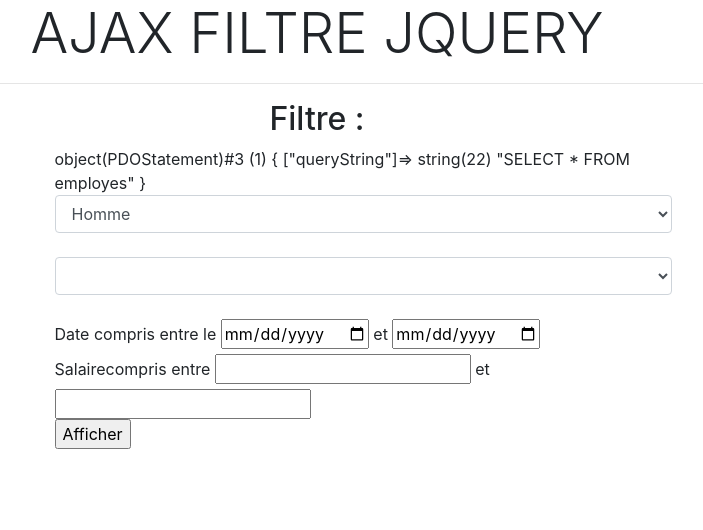
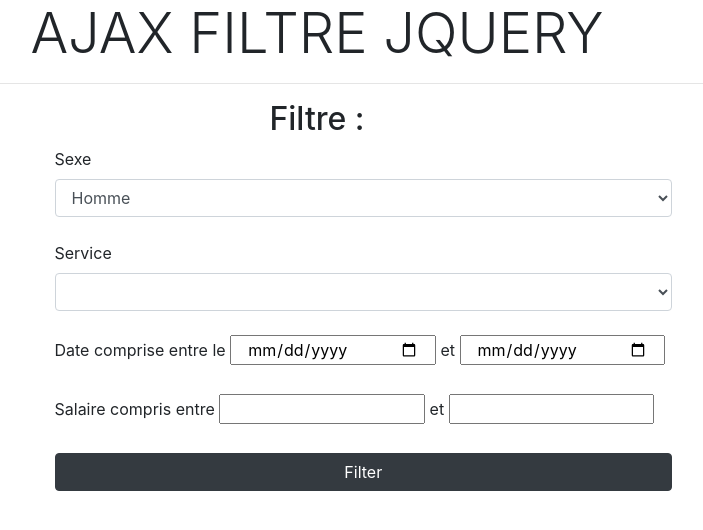
Before and after one commit to TraoreAssa/AJAX, a PHP site: page / in a window 1280 px wide. Shown: the top 530 px of the page, without its empty margins (323-1026 px from the left). Run offline with PHP 8.4, Linux system fonts and the light colour scheme; data that the repository does not hold is empty; some libraries are stand-ins or nearby versions.

Commit message:
fin ajax

```diff
--- a/06-ajax-jquery-post-filtre/ajax6.js
+++ b/06-ajax-jquery-post-filtre/ajax6.js
@@ -0,0 +1,37 @@
+$(document).ready(function(){
+    $('#filtrer').click(function (event){
+        event.preventDefault();
+        //alert("c'est ok!!");
+
+        ajax();
+
+    });
+
+    function ajax(){
+
+        var sexe = $("#sexe").val();
+        console.log(sexe);
+        var salaire = $("#salaire").val();
+        console.log(salaire);
+        var salaire1 = $("#salaire1").val();
+        console.log(salaire1);
+        var services = $("#services").val();
+        console.log(services);
+        var date_embauche = $("#date_embauche").val();
+        console.log(date_embauche);
+        var date_embauche1 = $("#date_embauche1").val();
+        console.log(date_embauche1);
+
+        //---------------------reprise $_POST[]!!
+        var parameter = 'sex=' + sexe + '&salaire=' + salaire + '&salaire1=' + salaire1 + '&service=' + services + '&data_embauche=' + date_embauche + '&data_embauche1=' + date_embauche1;
+        console.log(parameter);
+
+
+        $.post('ajax6.php', parameter,function(data){
+            $('#resultat').html(data.resultat);
+        }, 'json');
+
+        // $('#formulaire').trigger("reset");
+
+    }
+});
--- a/06-ajax-jquery-post-filtre/index.php
+++ b/06-ajax-jquery-post-filtre/index.php
@@ -24,11 +24,8 @@
             - date embauche
             - Salaire
 
-
-            2- Réaliser le selecteur en php de tout les employés dans index.php
-
-            3- Dans le fichier ajax5.php, réaliser la requete php permettant de selectionner un employé dans la BDD
-            4- Réaliser le traitement permettant d'afficher les données d'un employé dans le fichier ajax4.php
+            3- Dans le fichier ajaxX.php, réaliser la requete php permettant de selectionner un employé dans la BDD
+            4- Réaliser le traitement permettant d'afficher les données d'un employé dans le fichier ajaxX.php
             5- Encoder en json
 
             6- Réaliser le traitement JS permettent d'envoyer les requetes AJAX dans le fichier ajax4.js
@@ -39,19 +36,22 @@
 
         <h2 class="display-6 text-center">Filtre :</h2>
 
+        <div id="resultat"></div>
 
         <form methode = "post" id="formulaire" class = "col-md-7 offset-md-3">
+
         <?php
             require_once('init.php');
 
-            $resultat = $bdd->query('SELECT * FROM employes');
-            var_dump($resultat);
+            $resultat1 = $bdd->query('SELECT DISTINCT (service) FROM employes');
+
         ?>
-            <div class="form-group">
+
+        <div class="form-group">
 
             <!-- ------------------Sexe----------------------- -->
+                <label for="sexe">Sexe</label>
                 <select class="form-control " name="sexe" id="sexe">
-                    <label for="sexe">Sexe</label>
                     <option value="m">Homme</option>
                     <option value="f">Femme</option>
                 </select>
@@ -59,11 +59,11 @@
                 <br>
 
             <!-- ------------------Service----------------------- -->
+                <label for="service">Service</label>
                 <select class="form-control" id="services" name = "services">
-                    <?php while($servi = $resultat->fetch(PDO::FETCH_ASSOC)):
+                    <?php while($service = $resultat1->fetch(PDO::FETCH_ASSOC)):
                             ?>
-                        <label for="service">Service</label>
-                        <option value="<?= $servi['service'] ?>"> <?= $servi['service'] ?>
+                        <option value="<?= $service['service'] ?>"> <?= $service['service'] ?>
                         </option>
 
                     <?php endwhile;?>
@@ -73,22 +73,26 @@
                 <br>
             <!-- ------------------ Date embauche----------------------- -->
 
-                <label for="">Date</label>
-                compris entre le <input type="date"> et <input type="date">
+                <label for="date_embauche">Date</label>
+                comprise entre le <input type="date" id="date_embauche" name="date_embauche" class="col-md-4">
+                <label for="date_embauche1">et</label> <input type="date" id="date_embauche1" name="date_embauche1" class="col-md-4">
 
+                <br>
                 <br>
 
             <!-- ------------------Salaire----------------------- -->
 
-                <label for="salaire">Salaire</label>compris entre <input type="text"> et <input type="text">
+                <label for="salaire">Salaire</label> compris entre <input type="number" id="salaire" name="salaire" class="col-md-4">
+                <label for="salaire1">et</label> <input type="number" id="salaire1" name="salaire1" class="col-md-4">
 
                 <br>
-                <input type="submit" id="afficher" value="Afficher">
+                <br>
+                <input type="submit" id="filtrer" value="Filter" class="col-md-12  btn btn-dark">
 
             </div>
         </form>
 
-        <div id="resultat"></div>
+
 
     </div>
 
--- a/ExplicationAjax.txt
+++ b/ExplicationAjax.txt
@@ -26,7 +26,7 @@
         Dossier 05 -->  Insert tout les champs dans la base de donnée pour une nouvelle arrivée
                         puis afficher tout les emplyés avec la nouvelle entrée
 
-        Dossier 06 -->
+        Dossier 06 --> Filtrer
 
 
                                                 Etapes a faire :
```
Also changed, not shown: 06-ajax-jquery-post-filtre/ajax6.php (+21 -10 lines).
